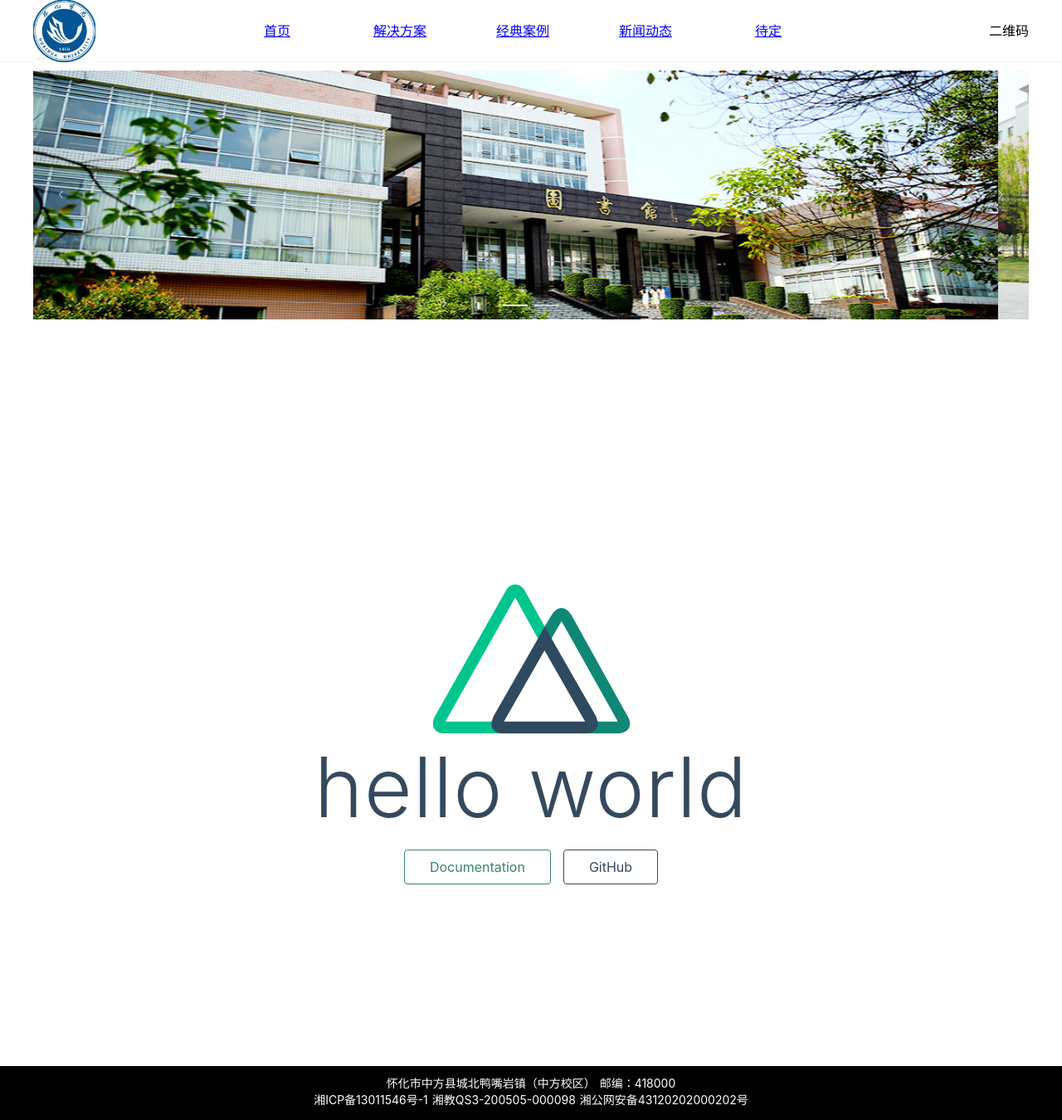
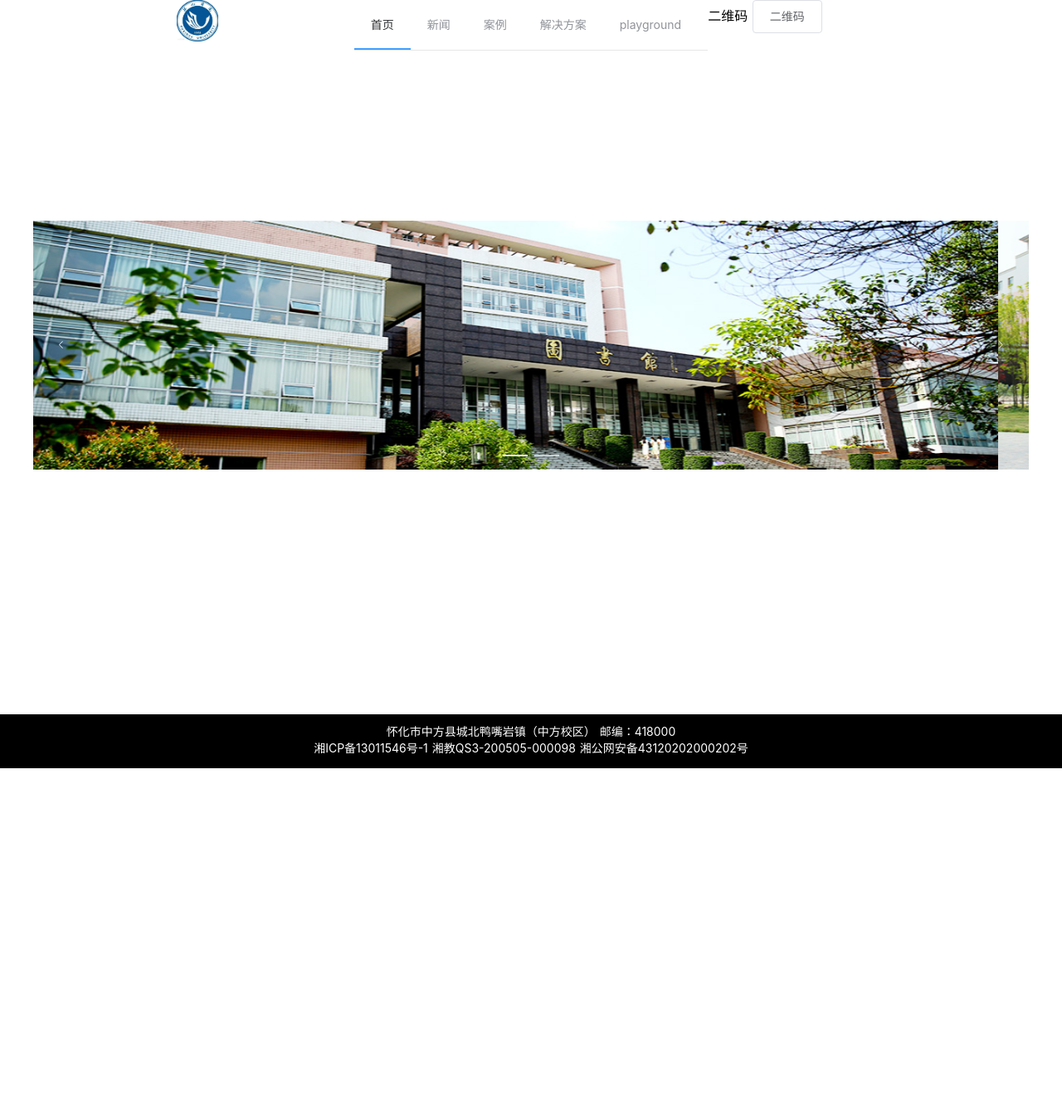
Before and after one commit to Nicoeevee/team-nuxtjs-app, a Nuxt app: page / in a window 1280 px wide. Shown: the whole page at 83% size. After the commit the page ends 926 px from the top, so only its background shows below. Built offline with nearby package versions, Linux system fonts and the light colour scheme.

Commit message:
Create components

```diff
--- /dev/null
+++ b/components/Footer.vue
@@ -0,0 +1,47 @@
+<template>
+  <div id="nav-wrapper">
+    <div class="footer">
+      <div>怀化市中方县城北鸭嘴岩镇（中方校区） 邮编：418000</div>
+      <div>
+        湘ICP备13011546号-1 湘教QS3-200505-000098 湘公网安备43120202000202号
+      </div>
+    </div>
+  </div>
+</template>
+
+<script>
+export default {
+  name: "footer",
+  data() {
+    return {
+      activeIndex: '1',
+      activeIndex2: '1',
+      logo:
+        require("../assets/hhxy.jpg"),
+      qrcode:
+        require("../assets/qrcode_localhost.png"),
+
+    };
+  },
+  methods: {
+    handleSelect(key, keyPath) {
+      console.log(key, keyPath);
+    }
+  }
+}
+</script>
+
+<style scoped>
+.footer {
+  height: 65px;
+  text-align: center;
+  background-color: #000;
+  color: #fff;
+  font-size: 14px;
+  overflow: hidden;
+}
+
+.footer > div:first-child {
+  margin-top: 10px;
+}
+</style>
--- /dev/null
+++ b/components/NavBar.vue
@@ -0,0 +1,83 @@
+<template>
+  <div id="nav-wrapper">
+    <el-row type="flex" class="row-bg" justify="center">
+      <el-col :span="4">
+        <el-image
+          style="width: 50px; height: 50px"
+          :src="logo"
+          fit="fit">
+        </el-image>
+      </el-col>
+      <el-col :span="8">
+        <el-menu :default-active="activeIndex" class="el-menu-demo" mode="horizontal" @select="handleSelect">
+          <el-menu-item index="1" @click="$router.push({name: 'index'})">首页</el-menu-item>
+          <el-menu-item index="2" @click="$router.push({name: 'news'})">新闻</el-menu-item>
+          <el-menu-item index="3" @click="$router.push({name: 'examples'})">案例</el-menu-item>
+          <el-menu-item index="4" @click="$router.push({name: 'solution'})">解决方案</el-menu-item>
+          <el-menu-item index="5" @click="$router.push({name: 'playground'})">playground</el-menu-item>
+        </el-menu>
+      </el-col>
+      <el-col :span="4">
+         <span
+         >二维码
+            <img :src="qrcode"/>
+          </span>
+        <el-popover
+          placement="bottom-end"
+          title="二维码"
+          width="100"
+          trigger="hover">
+          <div style="text-align: right; margin: 0">
+            <img :src="qrcode"/>
+          </div>
+          <el-button slot="reference">二维码</el-button>
+        </el-popover>
+      </el-col>
+    </el-row>
+  </div>
+</template>
+
+<script>
+export default {
+  name: "nav",
+  data() {
+    return {
+      activeIndex: '1',
+      activeIndex2: '1',
+      logo:
+        require("../assets/hhxy.jpg"),
+      qrcode:
+        require("../assets/qrcode_localhost.png"),
+
+    };
+  },
+  methods: {
+    handleSelect(key, keyPath) {
+      console.log(key, keyPath);
+    }
+  }
+}
+</script>
+
+<style scoped>
+
+img {
+  width: 75px;
+  height: 75px;
+  display: block;
+}
+
+span img {
+  width: 200px;
+  height: 200px;
+  float: right;
+  display: none;
+  /* margin-top: 75px; */
+}
+
+span:hover > img {
+  display: block;
+  position: absolute;
+  z-index: 999;
+}
+</style>
--- a/layouts/default.vue
+++ b/layouts/default.vue
@@ -1,13 +1,21 @@
 <template>
   <div>
-    <Nuxt />
+    <NavBar/>
+    <Nuxt/>
+    <Footer></Footer>
   </div>
 </template>
-
+<!--<script>-->
+<!--import navBar from '../components/NavBar'-->
+<!--export default {-->
+<!--  components: {-->
+<!--    navBar-->
+<!--  }-->
+<!--}-->
+<!--</script>-->
 <style>
 html {
-  font-family:
-    'Source Sans Pro',
+  font-family: 'Source Sans Pro',
   -apple-system,
   BlinkMacSystemFont,
   'Segoe UI',
--- a/layouts/home.vue
+++ /dev/null
@@ -1,142 +0,0 @@
-<template>
-  <div class="main">
-    <div class="header">
-      <div class="wrapper">
-        <div class="wrapper_left">
-          <img src="../assets/hhxy.jpg" />
-        </div>
-        <div class="wrapper_center">
-          <ul>
-            <li>
-							<nuxt-link to='/'>首页</nuxt-link>
-						</li>
-            <li><nuxt-link to='/solution'>解决方案</nuxt-link></li>
-            <li><nuxt-link to='/examples'>经典案例</nuxt-link></li>
-            <li><nuxt-link to='/news'>新闻动态</nuxt-link></li>
-            <li><nuxt-link to='/todo'>待定</nuxt-link></li>
-          </ul>
-        </div>
-        <div class="wrapper_right">
-          <span
-            >二维码
-            <img src="../assets/qrcode_localhost.png" />
-          </span>
-        </div>
-      </div>
-    </div>
-    <div class="carousel">
-      <el-carousel :interval="5000" arrow="always">
-        <el-carousel-item v-for="item in img" :key="item">
-          <img :src="item" />
-        </el-carousel-item>
-      </el-carousel>
-    </div>
-    <Nuxt></Nuxt>
-    <div class="footer">
-      <div>怀化市中方县城北鸭嘴岩镇（中方校区） 邮编：418000</div>
-      <div>
-        湘ICP备13011546号-1 湘教QS3-200505-000098 湘公网安备43120202000202号
-      </div>
-    </div>
-  </div>
-</template>
-<script>
-export default {
-  data() {
-    return {
-      img: [
-        require("../assets/img1.png"),
-        require("../assets/img4.png")
-      ],
-    };
-  },
-};
-</script>
-<style>
-.main {
-  width: 100%;
-  height: 100%;
-  /* background-color: pink; */
-}
-.main .header {
-  width: 100%;
-  height: 75px;
-  border-bottom: 1px solid #ededed;
-}
-.header .wrapper {
-  width: 1200px;
-  height: 75px;
-  margin: 0 auto;
-}
-.wrapper_left {
-  width: 15%;
-  height: 75px;
-  float: left;
-}
-.wrapper_center {
-  width: 65%;
-  height: 75px;
-  float: left;
-}
-
-.wrapper_right {
-  width: 20%;
-  height: 75px;
-  float: left;
-  text-align: right;
-}
-
-.wrapper_left img {
-  width: 75px;
-  height: 75px;
-  display: block;
-}
-.wrapper_center ul {
-  width: 100%;
-  height: 75px;
-}
-.wrapper_center li {
-  list-style: none;
-  float: left;
-  width: 20%;
-  text-align: center;
-  line-height: 75px;
-}
-.wrapper_right img {
-  width: 200px;
-  height: 200px;
-  float: right;
-  display: none;
-
-  /* margin-top: 75px; */
-}
-.wrapper_right span {
-  line-height: 75px;
-}
-.wrapper_right span:hover > img {
-  display: block;
-  position: relative;
-  z-index: 999;
-}
-.carousel {
-  width: 1200px;
-  height: 400px;
-  margin: 0 auto;
-  margin-top: 10px;
-}
-.carousel img {
-  width: 100%;
-  height: 100%;
-}
-.footer {
-  height: 65px;
-  text-align: center;
-  background-color: #000;
-  color: #fff;
-  font-size: 14px;
-  overflow: hidden;
-}
-.footer > div:first-child {
-  margin-top: 10px;
-}
-</style>
--- /dev/null
+++ b/pages/examples/index.vue
@@ -0,0 +1,13 @@
+<template>
+<h1>expmples</h1>
+</template>
+
+<script>
+export default{
+  layout:'default'
+}
+</script>
+
+<style scoped>
+
+</style>
--- a/pages/index.vue
+++ b/pages/index.vue
@@ -1,38 +1,52 @@
 <template>
   <div class="container">
-    <div>
-      <Logo />
-      <h1 class="title">
-       hello world
-      </h1>
+    <div class="carousel">
+      <el-carousel :interval="5000" arrow="always">
+        <el-carousel-item v-for="item in img" :key="item">
+          <img :src="item"/>
+        </el-carousel-item>
+      </el-carousel>
+    </div>
+    <Nuxt></Nuxt>
+    <!--    <div>-->
+<!--      <Logo/>-->
+<!--      <h1 class="title">-->
+<!--        hello world-->
+<!--      </h1>-->
 
-      <div class="links">
-        <a
-          href="https://nuxtjs.org/"
-          target="_blank"
-          rel="noopener noreferrer"
-          class="button--green"
-        >
-          Documentation
-        </a>
-        <a
-          href="https://github.com/nuxt/nuxt.js"
-          target="_blank"
-          rel="noopener noreferrer"
-          class="button--grey"
-        >
-          GitHub
-        </a>
-
-      </div>
-    </div>
+<!--      <div class="links">-->
+<!--        <a-->
+<!--          href="https://nuxtjs.org/"-->
+<!--          target="_blank"-->
+<!--          rel="noopener noreferrer"-->
+<!--          class="button&#45;&#45;green"-->
+<!--        >-->
+<!--          Documentation-->
+<!--        </a>-->
+<!--        <a-->
+<!--          href="https://github.com/nuxt/nuxt.js"-->
+<!--          target="_blank"-->
+<!--          rel="noopener noreferrer"-->
+<!--          class="button&#45;&#45;grey"-->
+<!--        >-->
+<!--          GitHub-->
+<!--        </a>-->
+<!--      </div>-->
+<!--    </div>-->
   </div>
 </template>
 
 <script>
 export default {
-  layout:'home'
-
+  layout: 'default',
+  data() {
+    return {
+      img: [
+        require("../assets/img1.png"),
+        require("../assets/img4.png")
+      ],
+    };
+  },
 }
 </script>
 
@@ -48,8 +62,7 @@ export default {
 }
 
 .title {
-  font-family:
-    'Quicksand',
+  font-family: 'Quicksand',
   'Source Sans Pro',
   -apple-system,
   BlinkMacSystemFont,
@@ -76,4 +89,15 @@ export default {
 .links {
   padding-top: 15px;
 }
+.carousel {
+  width: 1200px;
+  height: 400px;
+  margin: 0 auto;
+  margin-top: 10px;
+}
+
+.carousel img {
+  width: 100%;
+  height: 100%;
+}
 </style>
--- a/pages/news/index.vue
+++ b/pages/news/index.vue
@@ -34,7 +34,7 @@
 
 <script>
 	export default{
-		layout:'home'
+		layout:'default'
 	}
 </script>
 
--- /dev/null
+++ b/pages/playground/index.vue
@@ -0,0 +1,51 @@
+<template>
+<div>
+</div>
+<!--  <el-container style="height: 500px; border: 1px solid #eee">-->
+
+
+<!--    <el-container>-->
+<!--      <el-header style="text-align: right; font-size: 12px">-->
+<!--        <el-dropdown>-->
+<!--          <i class="el-icon-setting" style="margin-right: 15px"></i>-->
+<!--          <el-dropdown-menu slot="dropdown">-->
+<!--            <el-dropdown-item>View</el-dropdown-item>-->
+<!--            <el-dropdown-item>Add</el-dropdown-item>-->
+<!--            <el-dropdown-item>Delete</el-dropdown-item>-->
+<!--          </el-dropdown-menu>-->
+<!--        </el-dropdown>-->
+<!--        <span>Tom</span>-->
+<!--      </el-header>-->
+
+<!--      <el-main>-->
+<!--        <el-table :data="tableData">-->
+<!--          <el-table-column prop="date" label="Date" width="140">-->
+<!--          </el-table-column>-->
+<!--          <el-table-column prop="name" label="Name" width="120">-->
+<!--          </el-table-column>-->
+<!--          <el-table-column prop="address" label="Address">-->
+<!--          </el-table-column>-->
+<!--        </el-table>-->
+<!--      </el-main>-->
+<!--    </el-container>-->
+<!--  </el-container>-->
+</template>
+<style>
+</style>
+
+<script>
+export default {
+  layout:'default'
+,
+  data() {
+    const item = {
+      date: '2016-05-02',
+      name: 'Tom',
+      address: 'No. 189, Grove St, Los Angeles'
+    };
+    return {
+      tableData: Array(20).fill(item)
+    }
+  }
+};
+</script>
--- /dev/null
+++ b/pages/solution/index.vue
@@ -0,0 +1,13 @@
+<template>
+<h1>solution</h1>
+</template>
+
+<script>
+export default {
+  layout:'default'
+}
+</script>
+
+<style scoped>
+
+</style>
```
Lines whose indentation alone changed are shown as unchanged.
